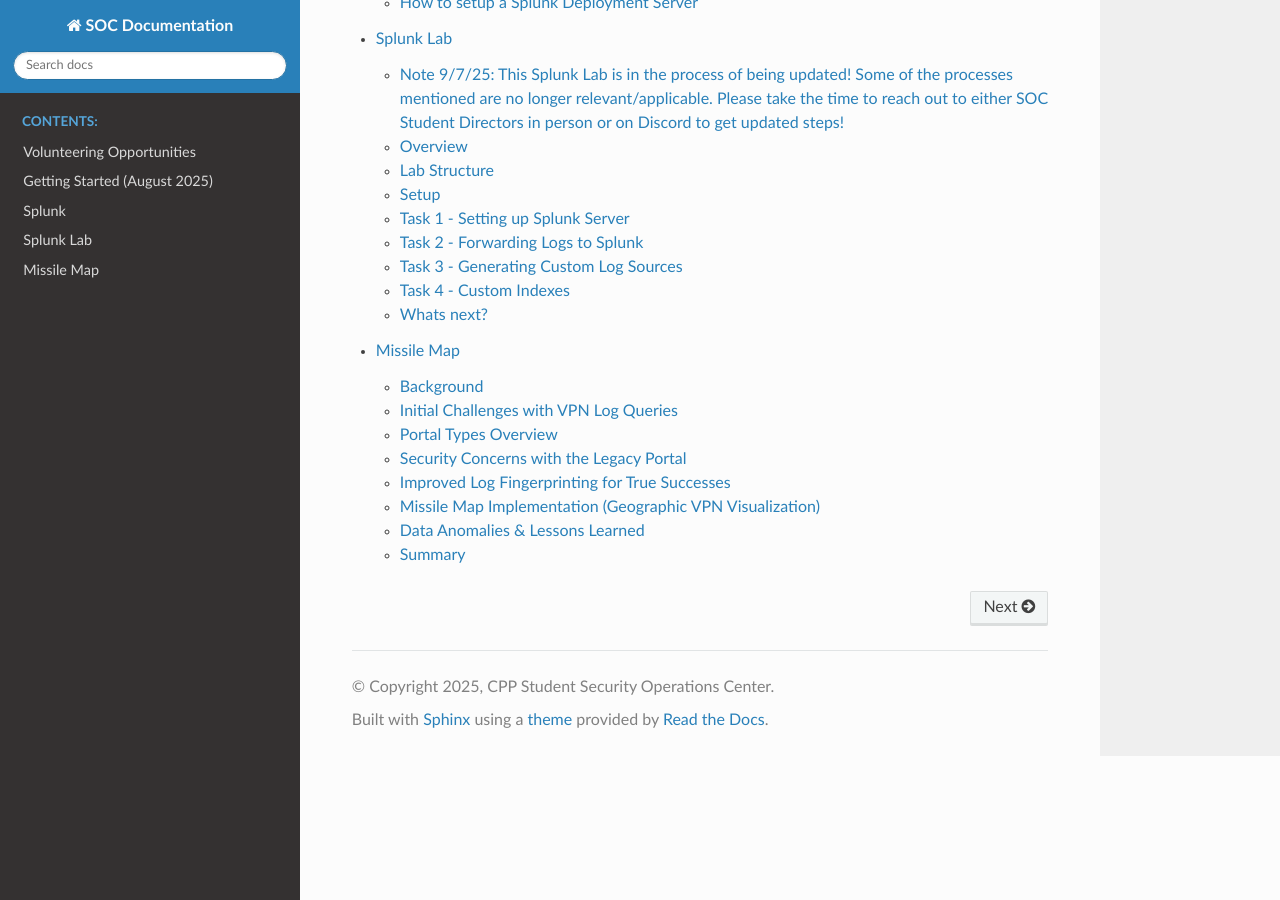
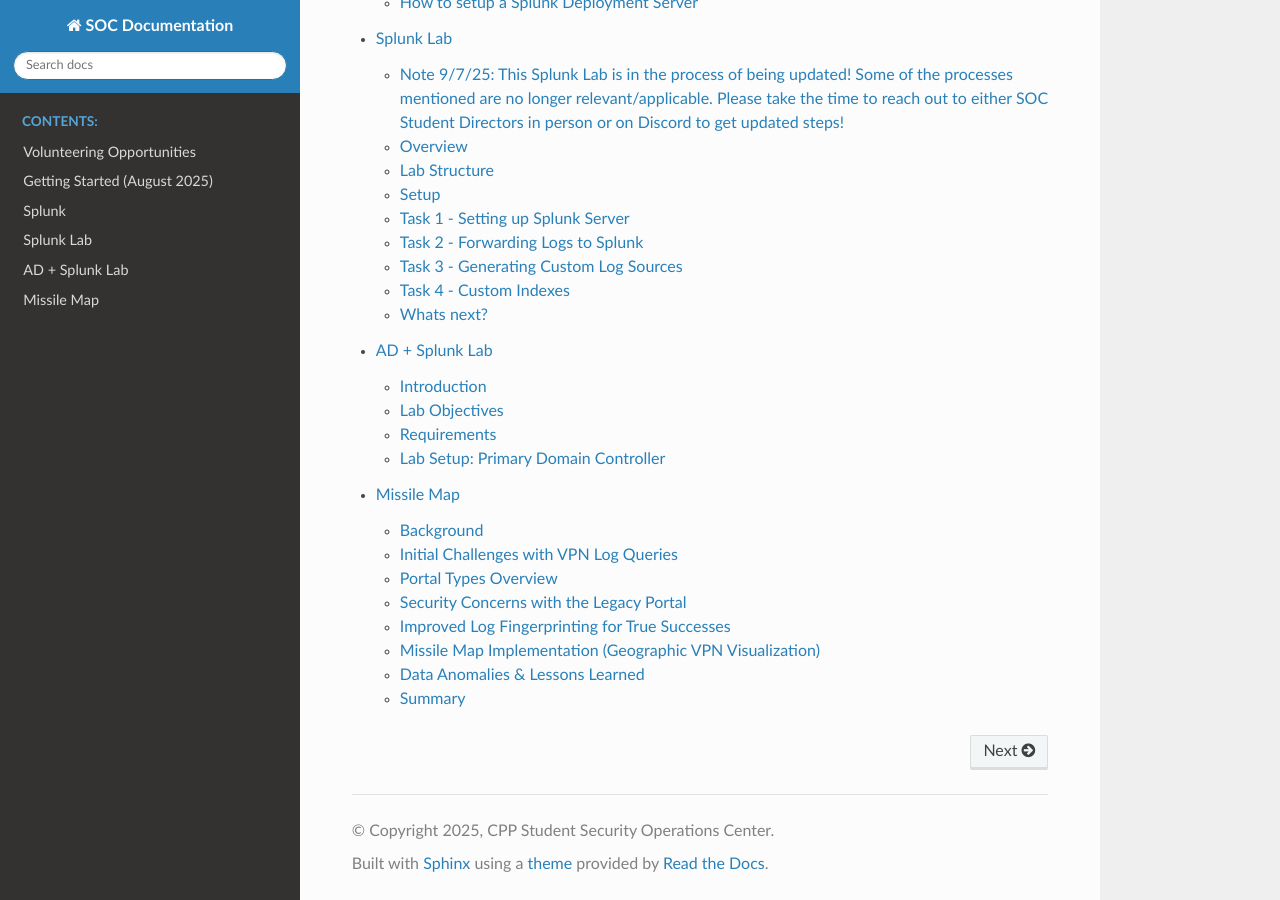
Before and after one commit to cpp-soc/documentation, a Sphinx documentation site: the page built from source/index.md, in a window 1280 px wide and 900 px high, scrolled down 565 px. Built offline with Sphinx 7.4.7 and the Read the Docs theme 3.1.0, drawn with Linux system fonts in a browser that asks for light colours.

Commit message:
new lab entry into index

````diff
--- a/source/index.md
+++ b/source/index.md
@@ -10,5 +10,6 @@
 Getting Started (August 2025) <getting_started>
 Splunk <Splunk>
 Splunk Lab <Splunk_Lab>
+AD + Splunk Lab <AD_Lab>
 Missile Map <missile_map>
 ```
````
